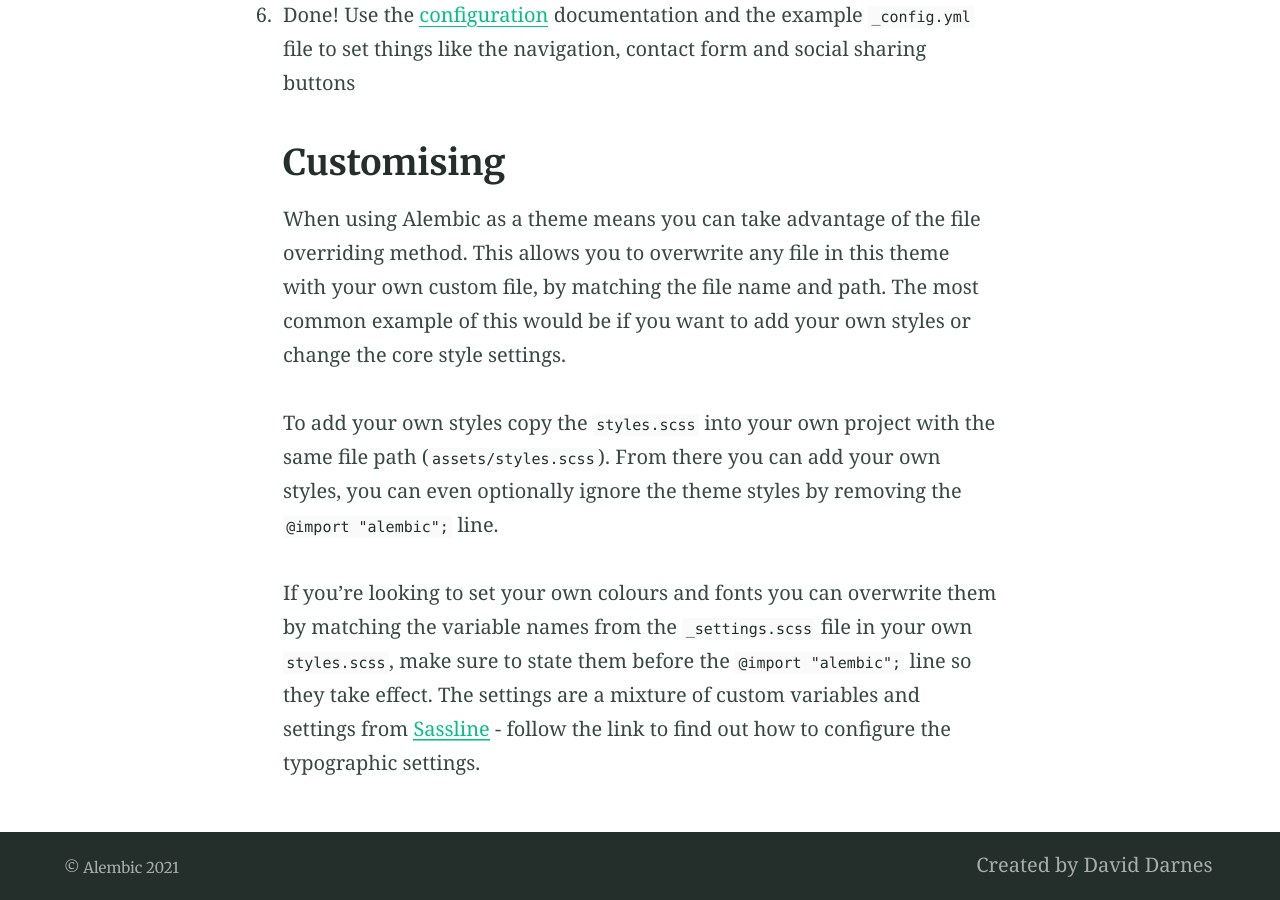
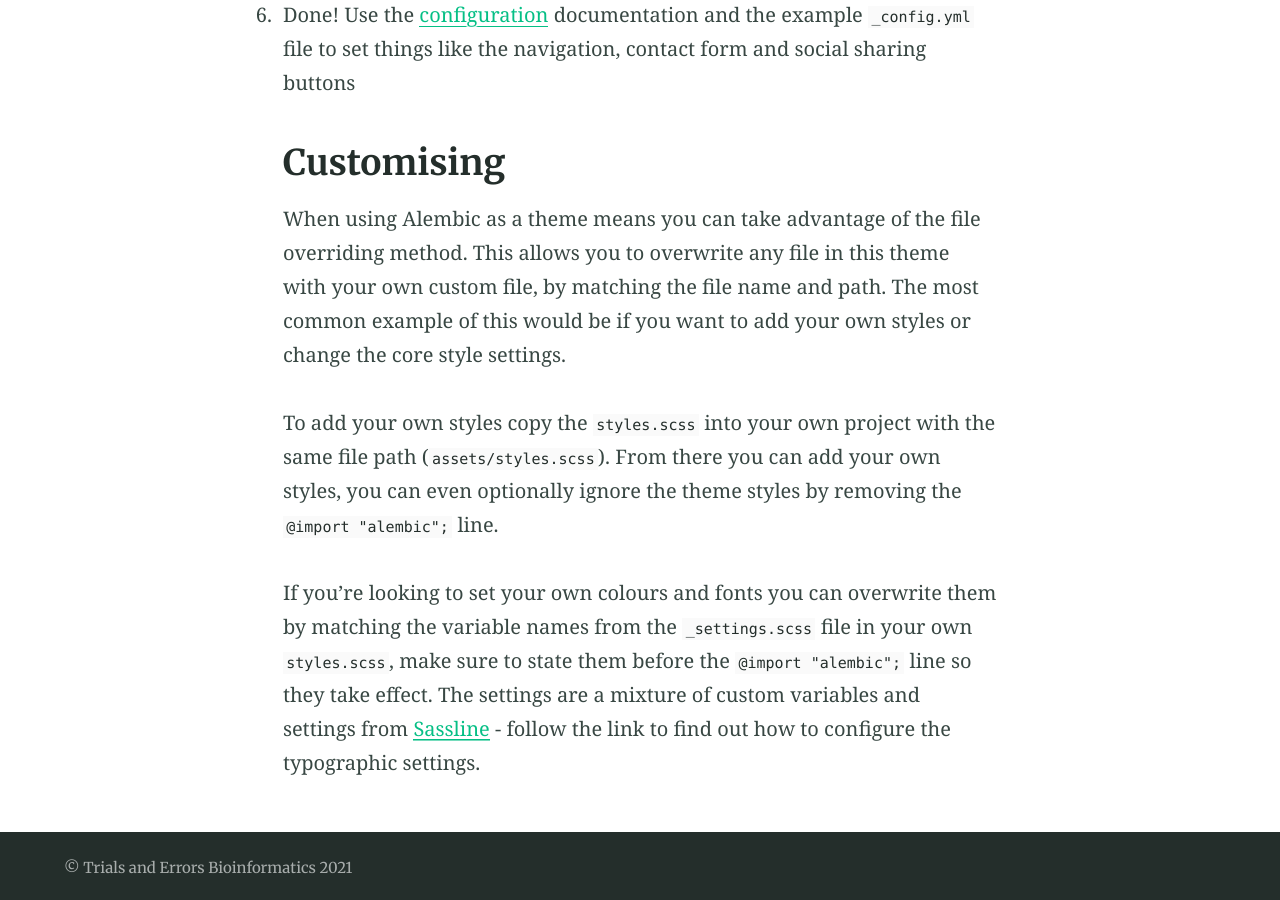
Before and after one commit to AthenACHY/AthenACHY.github.io, a Jekyll site: the page built from index.md, in a window 1280 px wide and 900 px high, scrolled down 4872 px. Built offline with Jekyll 4.4.1, drawn with Linux system fonts in a browser that asks for light colours; some of the changed lines change nothing that is shown.

Commit message:
Update _config.yml

```diff
--- a/_config.yml
+++ b/_config.yml
@@ -35,19 +35,12 @@
 - jemoji
 
 # 3. Gem settings
-paginate: 2 # jekyll-paginate > items per page
+paginate: 5 # jekyll-paginate > items per page
 paginate_path: blog/page:num # jekyll-paginate > blog page
-jekyll-mentions: https://twitter.com # jekyll-mentions > service used when @replying
-twitter:
-  username: DavidDarnes # jekyll-seo-tag > Owners twitter username
-author: DavidDarnes # jekyll-seo-tag > default author
 social: # jekyll-seo-tag > social overrides
-  name: David Darnes # jekyll-seo-tag > real name
+  name: Athena C. # jekyll-seo-tag > real name
   links:  # jekyll-seo-tag > social aliases (sameAs)
-    - https://twitter.com/DavidDarnes
-    - https://www.facebook.com/daviddarnes
-    - https://www.linkedin.com/in/daviddarnes
-    - https://github.com/daviddarnes
+    - https://github.com/AthenACHY
 # markdown: CommonMark # Markdown parse settings, CommonMark performs slightly better an others in build time
 # commonmark:
   # options: ["SMART", "FOOTNOTES"]
@@ -63,9 +56,9 @@
 # 5. Collections
 collections:
   posts:
-    title: Posts # Needed for Siteleaf
+    title: Blog # Needed for Siteleaf
     output: true
-    description: "My thoughts and ideas" # The post list page content
+    description: "My book notes" # The post list page content
     feature_text: |
       Welcome to the blog
     feature_image: "https://picsum.photos/2560/600?image=866"
@@ -93,13 +86,10 @@
 # 7. Site settings
 encoding: utf-8 # Make sure the encoding is right
 lang: en-GB # Set the site language
-title: "Alembic" # Site name or title, also used in jekyll-seo-tag
+title: "Trials and Errors Bioinformatics" # Site name or title, also used in jekyll-seo-tag
 logo: "/assets/logos/logo.svg" # Site logo, also used in jekyll-seo-tag
-description: "Alembic is a starting point for Jekyll projects. Rather than starting from scratch, this boilerplate is designed to get the ball rolling immediately" # Site description and default description, also used in jekyll-seo-tag
-url: "https://alembic.darn.es" # Site url, also used in jekyll-seo-tag
-baseurl: ""
-repo: "https://github.com/daviddarnes/alembic"
-email: "me@daviddarnes.com"
+description: "Experimental Life" # Site description and default description, also used in jekyll-seo-tag
+email: "hoi.yee.athena.chu@gmail.com"
 # disqus: "alembic-1" # Blog post comments, uncomment the option and set the site ID from your Disqus account
 # google_analytics: ''
 # google_analytics_anonymize_ip: ''
@@ -120,7 +110,7 @@
 # 9. Site navigation
 navigation_header:
 - title: Home
-  url: /
+  url: /blog/
 - title: Elements
   url: /elements/
 - title: Blog
@@ -133,17 +123,17 @@
   url: https://github.com/daviddarnes/alembic
 
 navigation_footer:
-- title: Created by David Darnes
-  url: https://darn.es
+- title:
+  url:
 
-social_links: # Appears in sidebar. Set the urls then uncomment and comment out as desired
-  Twitter: https://twitter.com/DavidDarnes
-  LinkedIn: https://www.linkedin.com/in/daviddarnes
-  GitHub: https://github.com/daviddarnes
-  link: https://darn.es
-  RSS: /feed.xml
+#social_links: # Appears in sidebar. Set the urls then uncomment and comment out as desired
+#  Twitter: https://twitter.com/DavidDarnes
+#  LinkedIn: https://www.linkedin.com/in/daviddarnes
+#  GitHub: https://github.com/daviddarnes
+#  link: https://darn.es
+#  RSS: /feed.xml
 
-sharing_links: # Appear at the bottom of single blog posts, add as desired. The value can be 'true' or the desired button colour
-  Twitter: "#0d94e7"
-  facebook: "#3B5998"
-  Email: true
+#sharing_links: # Appear at the bottom of single blog posts, add as desired. The value can be 'true' or the desired button colour
+#  Twitter: "#0d94e7"
+#  facebook: "#3B5998"
+#  Email: true
```
